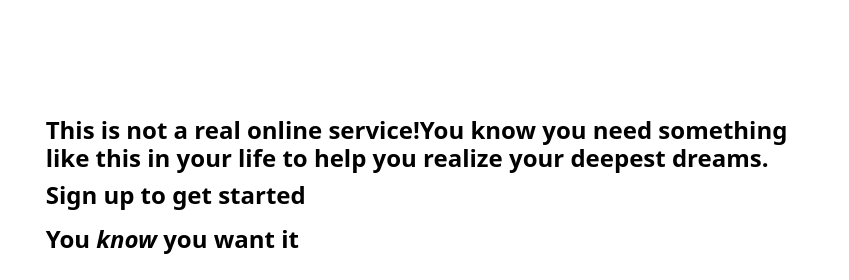
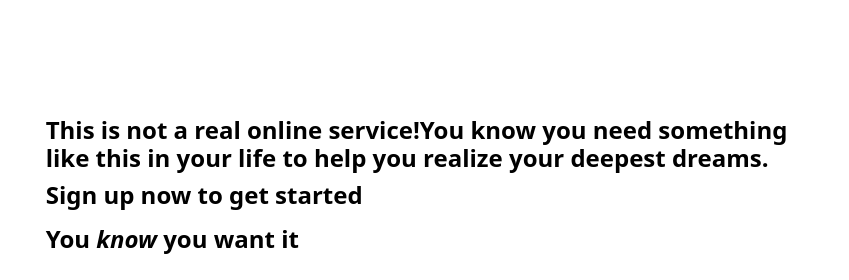
Before and after one commit to thejas2246/sign-up-form, a website: page index.html in a window 1280 px wide. Shown: the top 280 px of the page, 431-1280 px from the left. Drawn offline with nearby package versions, Linux system fonts and the light colour scheme.

```diff
--- a/index.html
+++ b/index.html
@@ -35,7 +35,7 @@
             This is not a real online service!You know you need something like
             this in your life to help you realize your deepest dreams.
           </h1>
-          <h1 style="margin: 0">Sign up to get started</h1>
+          <h1 style="margin: 0">Sign up now to get started</h1>
           <h1>You <em>know</em> you want it</h1>
         </div>
         <form action="">
```
